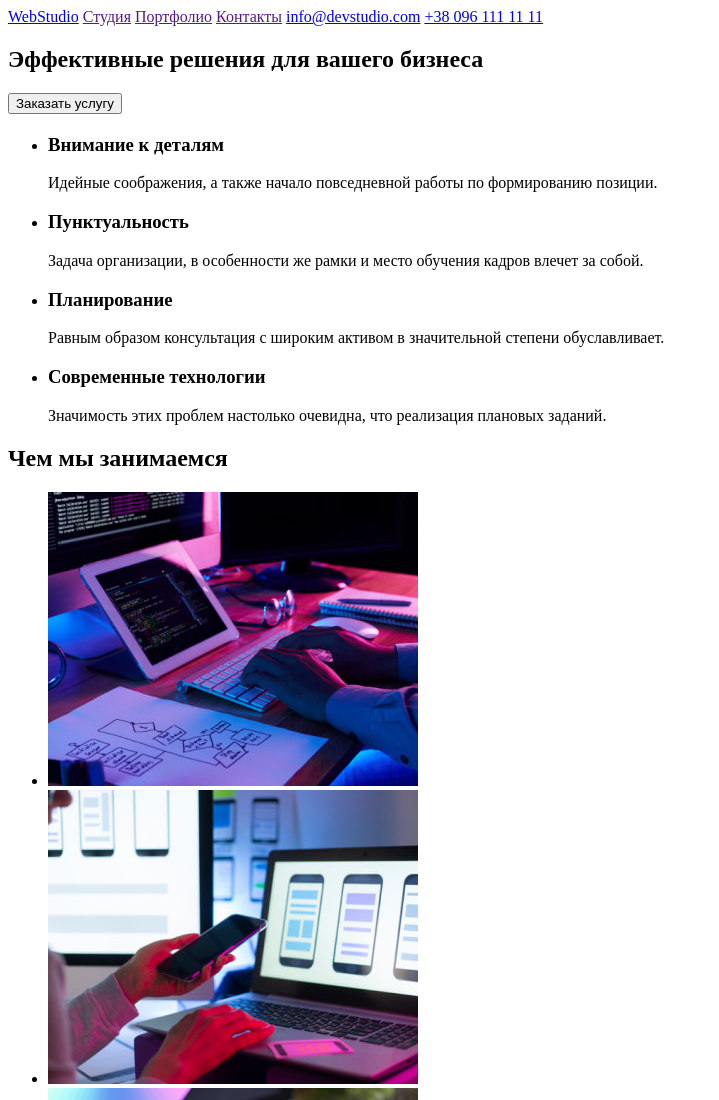
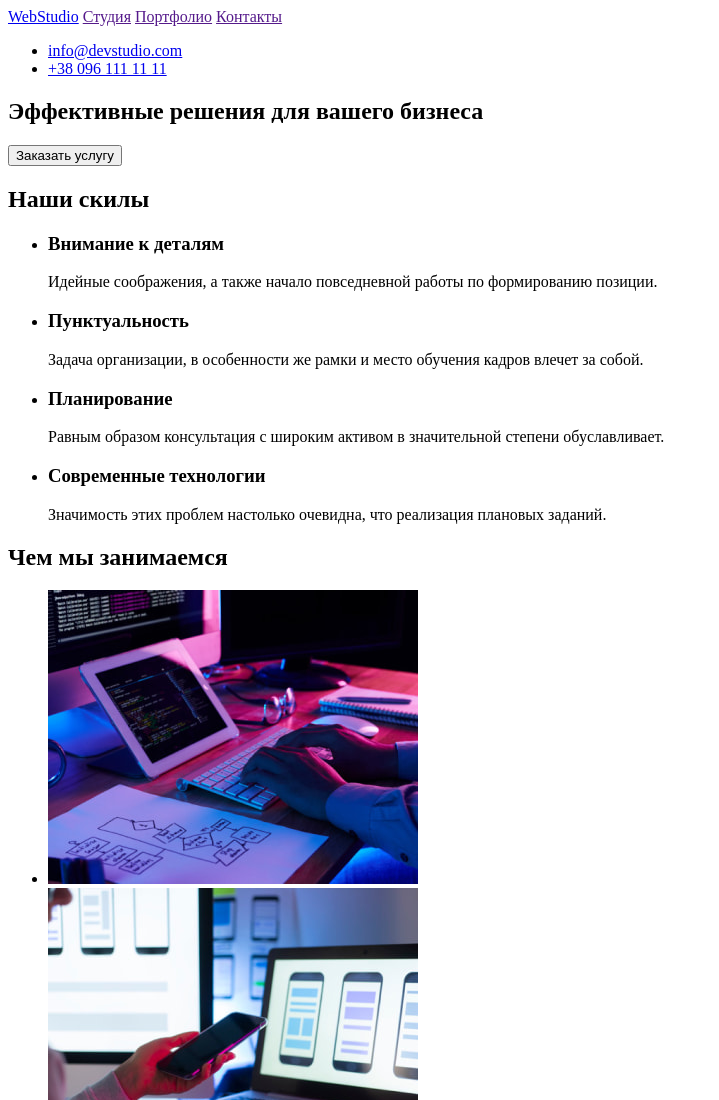
Before and after one commit to MyfirstGitHab/goit-markup-hw-01, a plain HTML site: page index.html in a window 1280 px wide. Shown: the top 1100 px of the page, without its empty margins (0-719 px from the left). Drawn offline with Linux system fonts and the light colour scheme.

Commit message:
fifth
добавил лижка

```diff
--- a/index.html
+++ b/index.html
@@ -13,8 +13,14 @@
             <a href="">Студия</a>
             <a href="">Портфолио</a>
             <a href="">Контакты</a>
-            <a href="meilto:info@devstudio.com">info@devstudio.com</a>
-            <a href="tel:+380961111111">+38 096 111 11 11</a>
+            <ul>
+                <li>
+                    <a href="meilto:info@devstudio.com">info@devstudio.com</a>
+                </li>
+                <li>
+                    <a href="tel:+380961111111">+38 096 111 11 11</a>
+                </li>
+            </ul>
         </nav>
     </header>
     <main>
@@ -24,7 +30,7 @@
         </section>
         <!-- Наши скилы -->
         <section>
-            <h2></h2>
+            <h2>Наши скилы</h2>
             <ul>
                 <li>
                     <h3>Внимание к деталям</h3>
```
